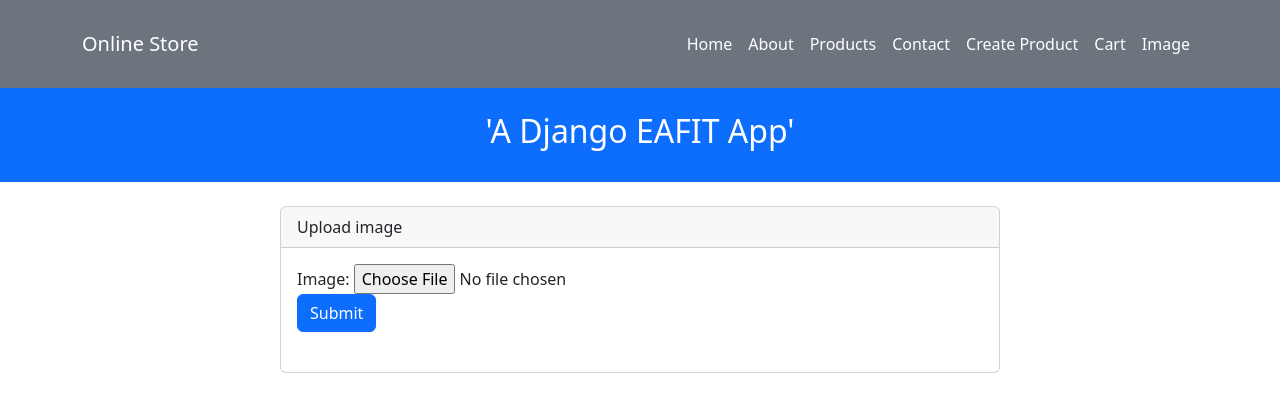
After one commit to sarboledag/DjangoTutorials, a Django app: page /image/ in a window 1280 px wide. The commit adds this page. Shown: the top 412 px of the page. Run offline with Django 5.2, Linux system fonts and the light colour scheme.

Commit message:
Add dependency injection with image storage

```diff
--- a/helloworld/urls.py
+++ b/helloworld/urls.py
@@ -1,23 +1,15 @@
 """
 URL configuration for helloworld project.
-
-The `urlpatterns` list routes URLs to views. For more information please see:
-    https://docs.djangoproject.com/en/5.2/topics/http/urls/
-Examples:
-Function views
-    1. Add an import:  from my_app import views
-    2. Add a URL to urlpatterns:  path('', views.home, name='home')
-Class-based views
-    1. Add an import:  from other_app.views import Home
-    2. Add a URL to urlpatterns:  path('', Home.as_view(), name='home')
-Including another URLconf
-    1. Import the include() function: from django.urls import include, path
-    2. Add a URL to urlpatterns:  path('blog/', include('blog.urls'))
 """
 from django.contrib import admin
 from django.urls import path, include
+from django.conf import settings
+from django.conf.urls.static import static
 
 urlpatterns = [
     path('admin/', admin.site.urls),
     path('', include('pages.urls')),
 ]
+
+if settings.DEBUG:
+    urlpatterns += static(settings.MEDIA_URL, document_root=settings.MEDIA_ROOT)
--- a/pages/apps.py
+++ b/pages/apps.py
@@ -1,5 +1,11 @@
 from django.apps import AppConfig
+from django.utils.module_loading import import_string
+from django.conf import settings
 
 
 class PagesConfig(AppConfig):
+    default_auto_field = 'django.db.models.BigAutoField'
     name = 'pages'
+
+    def ready(self):
+        ImageStorageClass = import_string(settings.IMAGE_STORAGE_CLASS)
--- /dev/null
+++ b/pages/templates/images/index.html
@@ -0,0 +1,24 @@
+{% extends 'pages/base.html' %}
+{% block title %} Image Storage - DI {% endblock %}
+{% block content %}
+<div class="container">
+    <div class="row justify-content-center">
+        <div class="col-md-8">
+            <div class="card">
+                <div class="card-header">Upload image</div>
+                <div class="card-body">
+                    <form action="{% url 'image_save' %}" method="post" enctype="multipart/form-data">
+                        {% csrf_token %}
+                        <div class="form-group">
+                            <label>Image:</label>
+                            <input type="file" name="profile_image" />
+                        </div>
+                        <button type="submit" class="btn btn-primary">Submit</button>
+                    </form>
+                    <img src="{{ image_url }}" />
+                </div>
+            </div>
+        </div>
+    </div>
+</div>
+{% endblock %}
--- a/pages/templates/pages/base.html
+++ b/pages/templates/pages/base.html
@@ -24,6 +24,8 @@
                     <a class="nav-link active" href="{% url 'index' %}">Products</a>
                     <a class="nav-link active" href="{% url 'contact' %}">Contact</a>
                     <a class="nav-link active" href="{% url 'form' %}">Create Product</a>
+                    <a class="nav-link active" href="{% url 'cart_index' %}">Cart</a>
+                    <a class="nav-link active" href="{% url 'image_index' %}">Image</a>
                 </div>
             </div>
         </div>
--- a/pages/urls.py
+++ b/pages/urls.py
@@ -1,5 +1,6 @@
 from django.urls import path
-from .views import HomePageView, AboutPageView, ContactPageView, ProductIndexView, ProductShowView, ProductCreateView, ProductSuccessView, CartView, CartRemoveAllView
+from .views import HomePageView, AboutPageView, ContactPageView, ProductIndexView, ProductShowView, ProductCreateView, ProductSuccessView, CartView, CartRemoveAllView, ImageViewFactory, ImageViewNoDI
+from .utils import ImageLocalStorage
 
 urlpatterns = [
     path('', HomePageView.as_view(), name='home'),
@@ -12,4 +13,8 @@ urlpatterns = [
     path('cart/', CartView.as_view(), name='cart_index'),
     path('cart/add/<str:product_id>', CartView.as_view(), name='cart_add'),
     path('cart/removeAll', CartRemoveAllView.as_view(), name='cart_removeAll'),
+    path('image/', ImageViewFactory(ImageLocalStorage()).as_view(), name='image_index'),
+    path('image/save', ImageViewFactory(ImageLocalStorage()).as_view(), name='image_save'),
+    path('imagenotdi/', ImageViewNoDI.as_view(), name='imagenodi_index'),
+    path('imagenotdi/save', ImageViewNoDI.as_view(), name='imagenodi_save'),
 ]
--- a/pages/views.py
+++ b/pages/views.py
@@ -6,6 +6,7 @@ from django import forms
 from django.urls import reverse
 from django.core.exceptions import ValidationError
 from .models import Product
+from .utils import ImageLocalStorage
 
 # Create your views here.
 def homePageView(request):
@@ -146,3 +147,31 @@ class CartRemoveAllView(View):
         if 'cart_product_data' in request.session:
             del request.session['cart_product_data']
         return redirect('cart_index')
+
+def ImageViewFactory(image_storage):
+    class ImageView(View):
+        template_name = 'images/index.html'
+
+        def get(self, request):
+            image_url = request.session.get('image_url', '')
+            return render(request, self.template_name, {'image_url': image_url})
+
+        def post(self, request):
+            image_url = image_storage.store(request)
+            request.session['image_url'] = image_url
+            return redirect('image_index')
+
+    return ImageView
+
+class ImageViewNoDI(View):
+    template_name = 'images/index.html'
+
+    def get(self, request):
+        image_url = request.session.get('image_url', '')
+        return render(request, self.template_name, {'image_url': image_url})
+
+    def post(self, request):
+        image_storage = ImageLocalStorage()
+        image_url = image_storage.store(request)
+        request.session['image_url'] = image_url
+        return redirect('image_index')
```
Also changed, not shown: helloworld/settings.py (+7 -0 lines), pages/interfaces.py (added, +7 -0 lines), pages/utils.py (added, +10 -0 lines).
